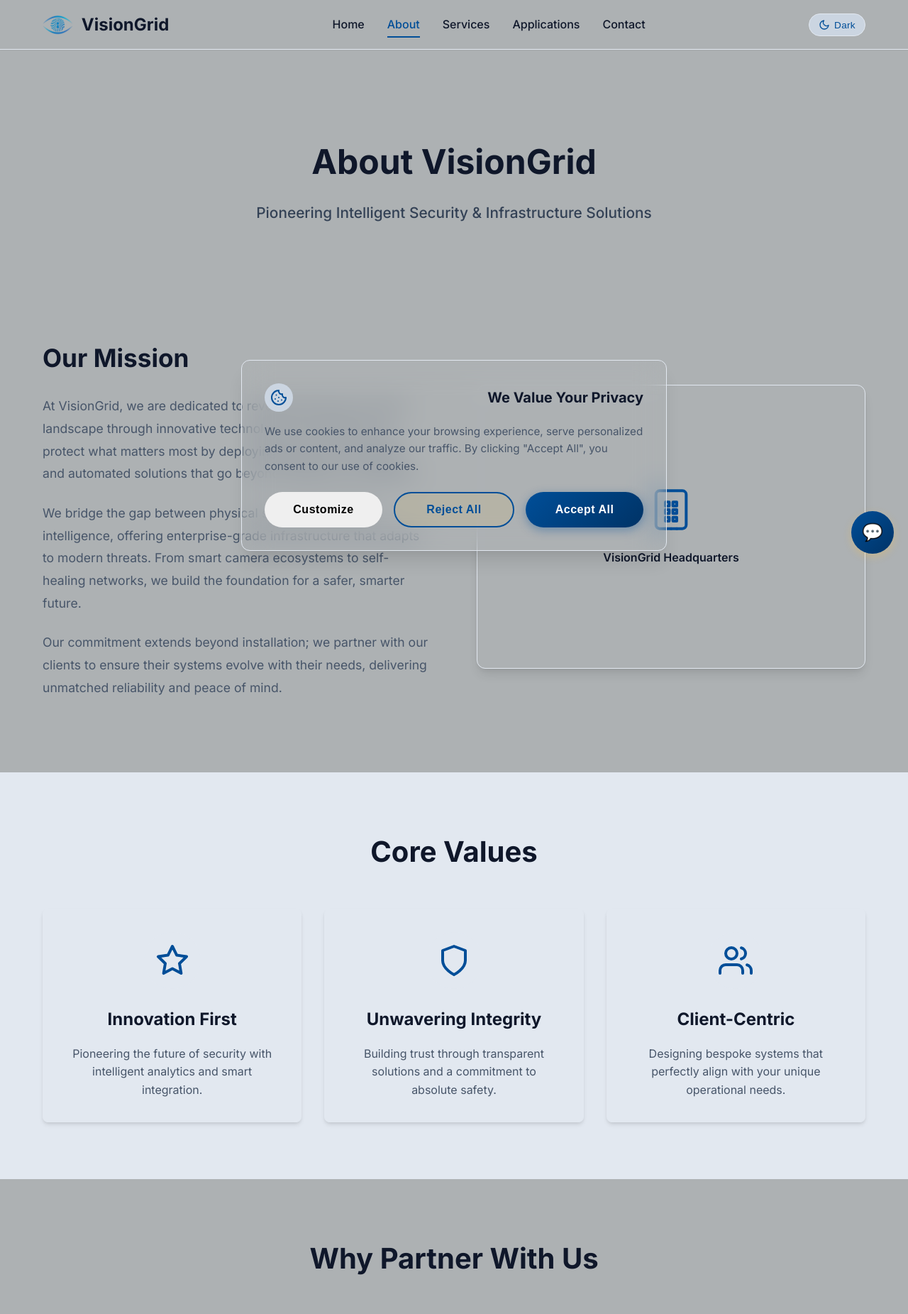
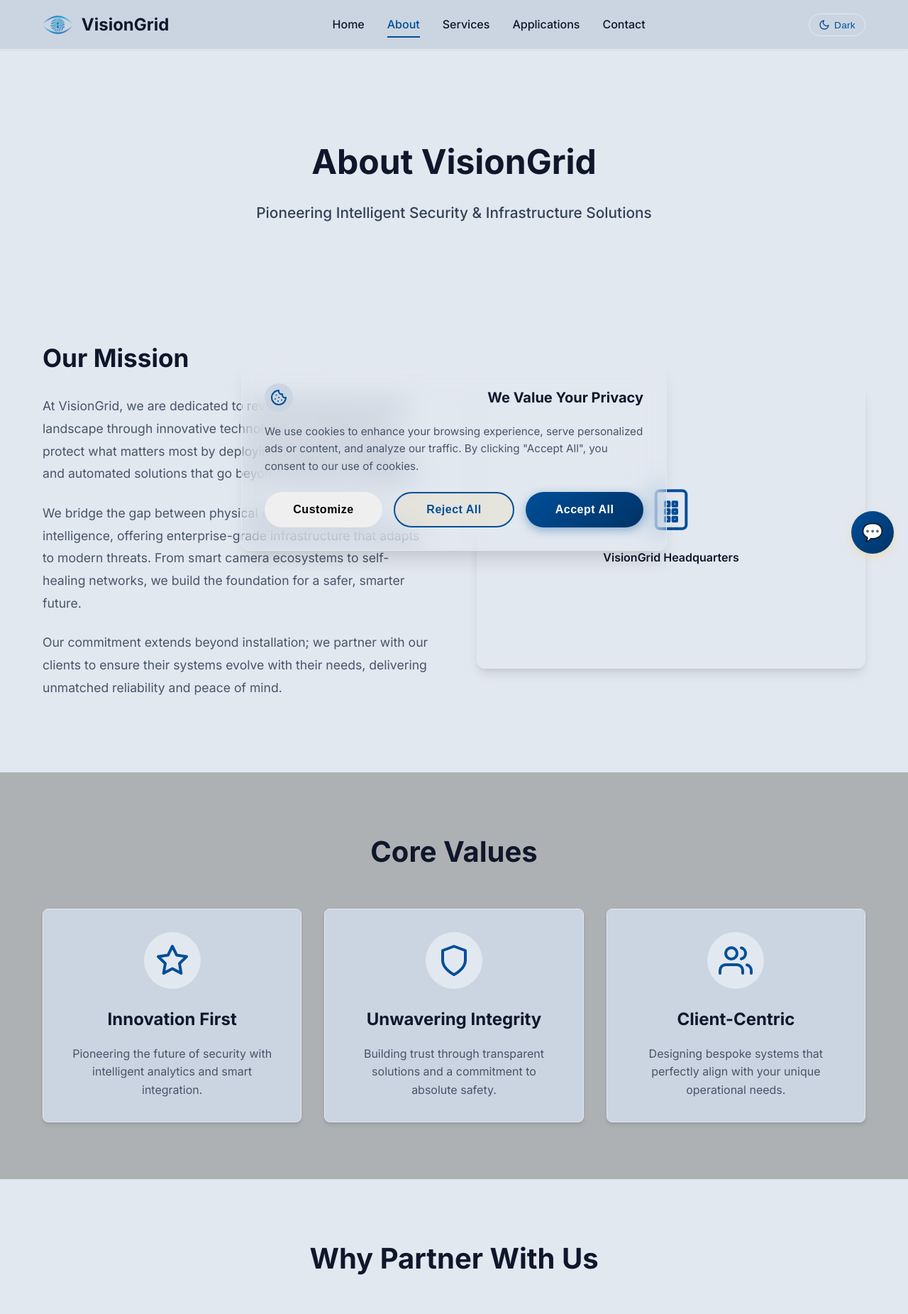
Before and after one commit to rajatalha150/visiongrid-serverless, a Vue app in the folder frontend/: page /about in a window 1280 px wide. Shown: the top 1851 px of the page at 71% size. Built offline with nearby package versions, Linux system fonts and the light colour scheme.

Commit message:
Refactor: Unify background colors and card styles to #cbd5e1 with dark mode support

```diff
--- a/frontend/src/components/ContactForm.vue
+++ b/frontend/src/components/ContactForm.vue
@@ -298,6 +298,11 @@ const submitForm = async () => {
   border: 1px solid rgba(255, 255, 255, 0.2);
   border-radius: var(--radius-xl);
   padding: 2rem;
+  background: #cbd5e1; /* Changed to specific color as requested */
+}
+
+/* Add dark mode override for ContactForm */
+:root[class~="dark"] .contact-form {
   background: linear-gradient(135deg, rgba(255, 255, 255, 0.1) 0%, rgba(255, 255, 255, 0.05) 100%);
 }
 
--- a/frontend/src/components/HeroSection.vue
+++ b/frontend/src/components/HeroSection.vue
@@ -74,7 +74,7 @@ const features = [
   right: 0;
   bottom: 0;
   z-index: 1;
-  background-color: var(--bg-primary);
+  background-color: var(--bg-secondary); /* Changed from bg-primary to match Our Services */
 }
 
 .hero-network-grid {
@@ -171,11 +171,16 @@ const features = [
   gap: 1rem;
   padding: 1.5rem;
   border-radius: var(--radius-lg);
-  background: var(--bg-card); /* Use theme card background */
+  background: #cbd5e1; /* Set to specific color as requested */
   box-shadow: var(--shadow-md); /* Use theme shadow */
   border: 1px solid var(--border-color); /* Use theme border color */
   transition: var(--transition);
   min-width: 160px;
+}
+
+/* Explicitly target dark mode to ensure readability */
+:root[class~="dark"] .feature-item {
+  background: var(--bg-card);
 }
 
 .feature-item:hover {
--- a/frontend/src/components/Navbar.vue
+++ b/frontend/src/components/Navbar.vue
@@ -78,7 +78,7 @@ const closeMenu = () => {
 
 <style scoped>
 .navbar {
-  background-color: var(--bg-primary);
+  background-color: #cbd5e1; /* Set to specific color as requested */
   backdrop-filter: blur(10px);
   border-bottom: 1px solid var(--border-color);
   box-shadow: var(--shadow-sm);
@@ -89,6 +89,11 @@ const closeMenu = () => {
   z-index: 1000;
   transition: background-color 0.3s ease, border-color 0.3s ease;
   height: 70px; /* Ensure fixed height */
+}
+
+/* Explicitly target dark mode to override the hardcoded light mode color */
+:root[class~="dark"] .navbar {
+  background-color: var(--bg-primary);
 }
 
 .navbar-content {
--- a/frontend/src/components/ProcessSection.vue
+++ b/frontend/src/components/ProcessSection.vue
@@ -109,12 +109,17 @@ const steps = [
 }
 
 .step-content {
-  background: var(--bg-secondary);
+  background: #cbd5e1; /* Set to specific color as requested */
   padding: 2rem;
   border-radius: var(--radius-lg);
   border: 1px solid var(--border-color);
   transition: var(--transition);
   height: 100%;
+}
+
+/* Explicitly target dark mode to ensure readability */
+:root[class~="dark"] .step-content {
+  background: var(--bg-secondary);
 }
 
 .process-step:hover .step-content {
--- a/frontend/src/components/ServicesOverview.vue
+++ b/frontend/src/components/ServicesOverview.vue
@@ -147,12 +147,17 @@ const services = [
 .service-card {
   text-align: center;
   position: relative;
-  background: var(--bg-primary);
+  background: #cbd5e1; /* Set to specific color as requested */
   border: 1px solid var(--border-color);
   transition: var(--transition);
   height: 100%;
   display: flex;
   flex-direction: column;
+}
+
+/* Explicitly target dark mode to ensure readability */
+:root[class~="dark"] .service-card {
+  background: var(--bg-primary);
 }
 
 .service-card:hover {
--- a/frontend/src/views/AboutView.vue
+++ b/frontend/src/views/AboutView.vue
@@ -132,8 +132,12 @@ const benefits = [
 </script>
 
 <style scoped>
+.about-page {
+  background-color: var(--bg-secondary);
+}
+
 .page-hero {
-  background: var(--gradient-hero);
+  background: var(--bg-secondary); /* Changed from gradient-hero to match Services */
   color: var(--color-white);
   padding: 120px 0 80px;
   text-align: center;
@@ -203,7 +207,7 @@ const benefits = [
 }
 
 .bg-light {
-  background-color: var(--bg-secondary);
+  background-color: var(--bg-primary); /* Changed to create slight contrast against page background */
 }
 
 .section-title {
@@ -221,11 +225,16 @@ const benefits = [
 .value-card {
   text-align: center;
   padding: 2rem;
-  background: var(--bg-card);
+  background: #cbd5e1; /* Set to specific color as requested */
   border-radius: var(--radius-lg);
   box-shadow: var(--shadow-md);
   border: 1px solid var(--border-color);
   transition: var(--transition);
+}
+
+/* Explicitly target dark mode to ensure readability */
+:root[class~="dark"] .value-card {
+  background: var(--bg-card);
 }
 
 .value-card:hover {
--- a/frontend/src/views/ContactView.vue
+++ b/frontend/src/views/ContactView.vue
@@ -119,8 +119,12 @@ const faqs = [
 </script>
 
 <style scoped>
+.contact-page {
+  background-color: var(--bg-secondary);
+}
+
 .page-hero {
-  background: var(--gradient-hero);
+  background: var(--bg-secondary);
   color: var(--color-white);
   padding: 120px 0 80px;
   text-align: center;
@@ -235,7 +239,7 @@ const faqs = [
 }
 
 .bg-light {
-  background-color: var(--bg-secondary);
+  background-color: var(--bg-primary); /* Changed for contrast */
 }
 
 .section-title {
@@ -252,12 +256,17 @@ const faqs = [
 }
 
 .faq-item {
-  background: var(--bg-card);
+  background: #cbd5e1; /* Set to specific color as requested */
   padding: 1.5rem;
   border-radius: var(--radius-lg);
   box-shadow: var(--shadow-sm);
   border: 1px solid var(--border-color);
   transition: var(--transition);
+}
+
+/* Explicitly target dark mode to ensure readability */
+:root[class~="dark"] .faq-item {
+  background: var(--bg-card);
 }
 
 .faq-item:hover {
--- a/frontend/src/views/ServicesView.vue
+++ b/frontend/src/views/ServicesView.vue
@@ -251,8 +251,12 @@ const process = [
 </script>
 
 <style scoped>
+.services-page {
+  background-color: var(--bg-secondary);
+}
+
 .page-hero {
-  background: var(--gradient-hero);
+  background: var(--bg-secondary);
   color: var(--color-white);
   padding: 120px 0 80px;
   text-align: center;
@@ -394,7 +398,7 @@ const process = [
 }
 
 .bg-light {
-  background-color: var(--bg-secondary);
+  background-color: var(--bg-primary); /* Changed for contrast */
 }
 
 .process-steps {
```
